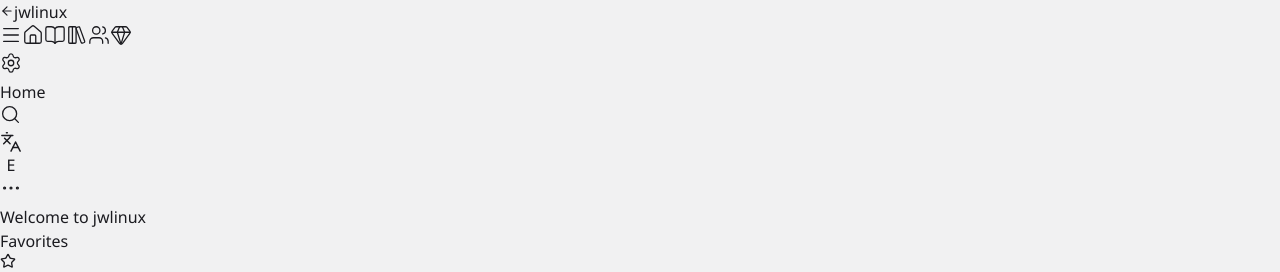
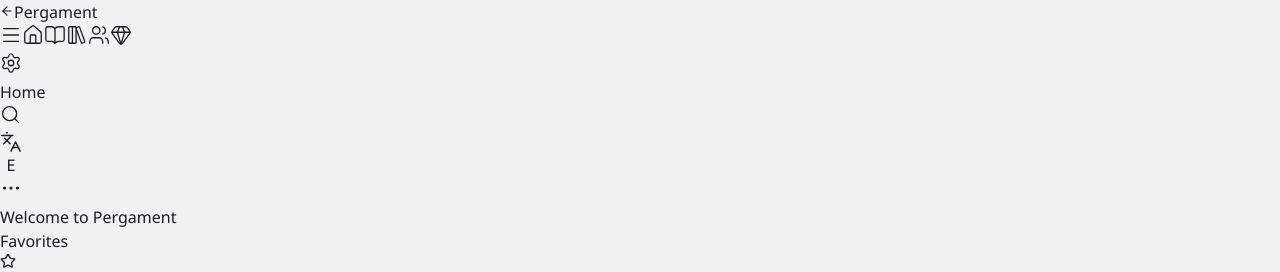
Before and after one commit to v3rm1n0/pergament, a React (Vite) app in the folder ui/: page / in a window 1280 px wide. Shown: the top 272 px of the page. Built offline with nearby package versions, Linux system fonts and the light colour scheme.

Commit message:
feat: name the desktop app pergament

```diff
--- a/src-tauri/tauri.conf.json
+++ b/src-tauri/tauri.conf.json
@@ -1,8 +1,8 @@
 {
   "$schema": "https://schema.tauri.app/config/2",
-  "productName": "jwlinux",
+  "productName": "Pergament",
   "version": "0.1.0",
-  "identifier": "io.github.jwlinux.reader",
+  "identifier": "io.github.v3rm1n.pergament",
   "build": {
     "frontendDist": "../dist",
     "devUrl": "http://localhost:1420",
@@ -13,7 +13,7 @@
     "windows": [
       {
         "label": "main",
-        "title": "jwlinux",
+        "title": "Pergament",
         "width": 1320,
         "height": 860,
         "minWidth": 760,
--- a/ui/index.html
+++ b/ui/index.html
@@ -3,7 +3,7 @@
   <head>
     <meta charset="UTF-8" />
     <meta name="viewport" content="width=device-width, initial-scale=1.0" />
-    <title>jwlinux</title>
+    <title>Pergament</title>
   </head>
   <body>
     <div id="root"></div>
--- a/ui/src/app.tsx
+++ b/ui/src/app.tsx
@@ -297,7 +297,7 @@
       >
         <ArrowLeft size={14} />
       </button>
-      <span data-tauri-drag-region>jwlinux</span>
+      <span data-tauri-drag-region>Pergament</span>
     </div>
   );
 }
--- a/ui/src/views/home.tsx
+++ b/ui/src/views/home.tsx
@@ -53,7 +53,7 @@
       <AppBar title="Home" />
       <div className="flex-1 overflow-y-auto">
         <div className="bg-bar/60 px-6 py-8 text-center">
-          <h2 className="text-[1.55rem] font-semibold text-accent">Welcome to jwlinux</h2>
+          <h2 className="text-[1.55rem] font-semibold text-accent">Welcome to Pergament</h2>
           {daily && (
             <button className="mt-3 text-[1.05rem] text-link hover:underline" onClick={() => void activate(daily)}>
               {daily.local ? "Open" : "Download"} {daily.item.title}
--- a/ui/src/views/personal.tsx
+++ b/ui/src/views/personal.tsx
@@ -35,7 +35,7 @@
         <Section title="Playlists">
           <Hint icon={<Plus size={34} strokeWidth={1.1} />} text="Create playlists of images from publications" />
         </Section>
-        <p className="text-center text-sm text-muted">Notes, tags and playlists are not available in jwlinux yet.</p>
+        <p className="text-center text-sm text-muted">Notes, tags and playlists are not available in Pergament yet.</p>
       </div>
     </>
   );
--- a/ui/src/views/settings.tsx
+++ b/ui/src/views/settings.tsx
@@ -51,7 +51,7 @@
           <section className="text-sm text-muted">
             <h2 className="mb-3 text-lg font-bold uppercase tracking-wide text-fg">About</h2>
             <p>
-              jwlinux is an unofficial reader for publications you import or download yourself, for personal use.
+              Pergament is an unofficial reader for publications you import or download yourself, for personal use.
               It is not affiliated with Jehovah's Witnesses or the Watch Tower Bible and Tract Society and contains
               no publication content. No telemetry.
             </p>
```
